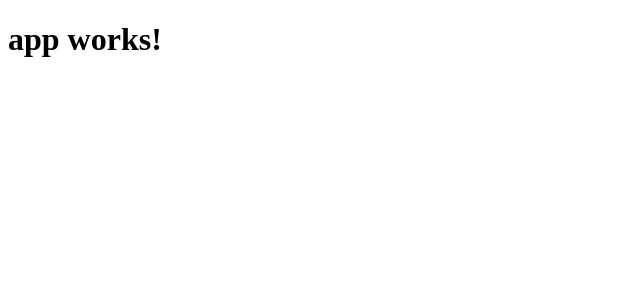
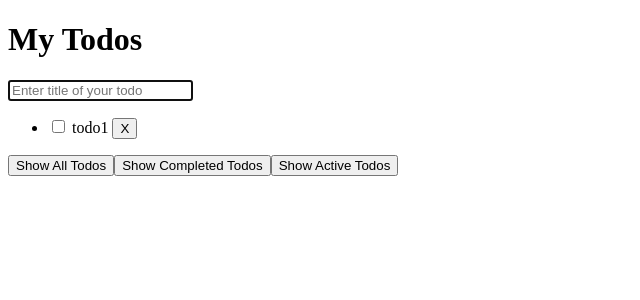
Before and after one commit to YevheniiaMazur/todoAppTDD, an Angular app: page / in a window 1280 px wide. Shown: the top 300 px of the page, without its empty margins (0-640 px from the left). Built offline with nearby package versions, Linux system fonts and the light colour scheme.

Commit message:
Version2 (#1)
* version n2

* fixed filter view commit

```diff
--- a/src/app/app.component.html
+++ b/src/app/app.component.html
@@ -1,3 +1,20 @@
-<h1>
-  {{title}}
-</h1>
+<header class="header">
+  <h1>My Todos</h1>
+  <form (ngSubmit)="addTodo(todoFormAdd)" #todoFormAdd="ngForm">
+    <input class="new-todo" placeholder="Enter title of your todo" name="todo" autofocus ngModel>
+  </form>
+</header>
+<section class="main" *ngIf="filterTodo.length > 0">
+  <ul class="todo-list">
+    <li *ngFor="let todo of filterTodo">
+      <input class="toggle" type="checkbox" (click)="changeTodoStatus(todo)" [checked]="todo.completed">
+      {{todo.title}}
+      <button class="destroy" (click)="removeTodo(todo)">X</button>
+    </li>
+  </ul>
+</section>
+<section class="filters">
+  <button (click)="filterAllTodo()">Show All Todos</button>
+  <button (click)="filterCompletedTodo()">Show Completed Todos</button>
+  <button (click)="filterActiveTodo()">Show Active Todos</button>
+</section>
--- a/src/app/app.component.ts
+++ b/src/app/app.component.ts
@@ -1,4 +1,6 @@
 import { Component } from '@angular/core';
+import { TodoStorage } from './services/todoStorage.service';
+import { Todo } from './models/todo.model';
 
 @Component({
   selector: 'app-root',
@@ -6,5 +8,55 @@ import { Component } from '@angular/core';
   styleUrls: ['./app.component.css']
 })
 export class AppComponent {
-  title = 'app works!';
+  todoStore: TodoStorage = new TodoStorage();
+  newTodoTitle: String = '';
+  filterTodo: Todo[];
+
+  constructor() {
+    this.filterAllTodo();
+  }
+
+  addTodo(todoFormAdd): void {
+    this.newTodoTitle = todoFormAdd.value.todo;
+    if (this.newTodoTitle.trim().length) {
+      this.todoStore.add(this.newTodoTitle);
+      this.newTodoTitle = '';
+      todoFormAdd.reset();
+    }
+  }
+
+  removeTodo(todo: Todo): void {
+    this.todoStore.remove(todo);
+  }
+
+  changeTodoStatus(todo: Todo): void {
+    todo.completed = !todo.completed;
+  }
+
+  filterActiveTodo(): void {
+    const activeTodo: Todo[] = [];
+    this.filterTodo = [];
+    this.todoStore.todos.forEach(item => {
+      if (!item.completed) {
+        activeTodo.push(item);
+      }
+    });
+    this.filterTodo = activeTodo;
+  }
+
+  filterCompletedTodo(): void {
+    const completedTodo: Todo[] = [];
+    this.filterTodo = [];
+    this.todoStore.todos.forEach(item => {
+      if (item.completed) {
+        completedTodo.push(item);
+      }
+
+    });
+    this.filterTodo = completedTodo;
+  }
+
+  filterAllTodo(): void {
+    this.filterTodo = this.todoStore.todos;
+  }
 }
```
Also changed, not shown: protractor.conf.js (+5 -4 lines), 2 other files (tests, documents, lock files or other folders).
